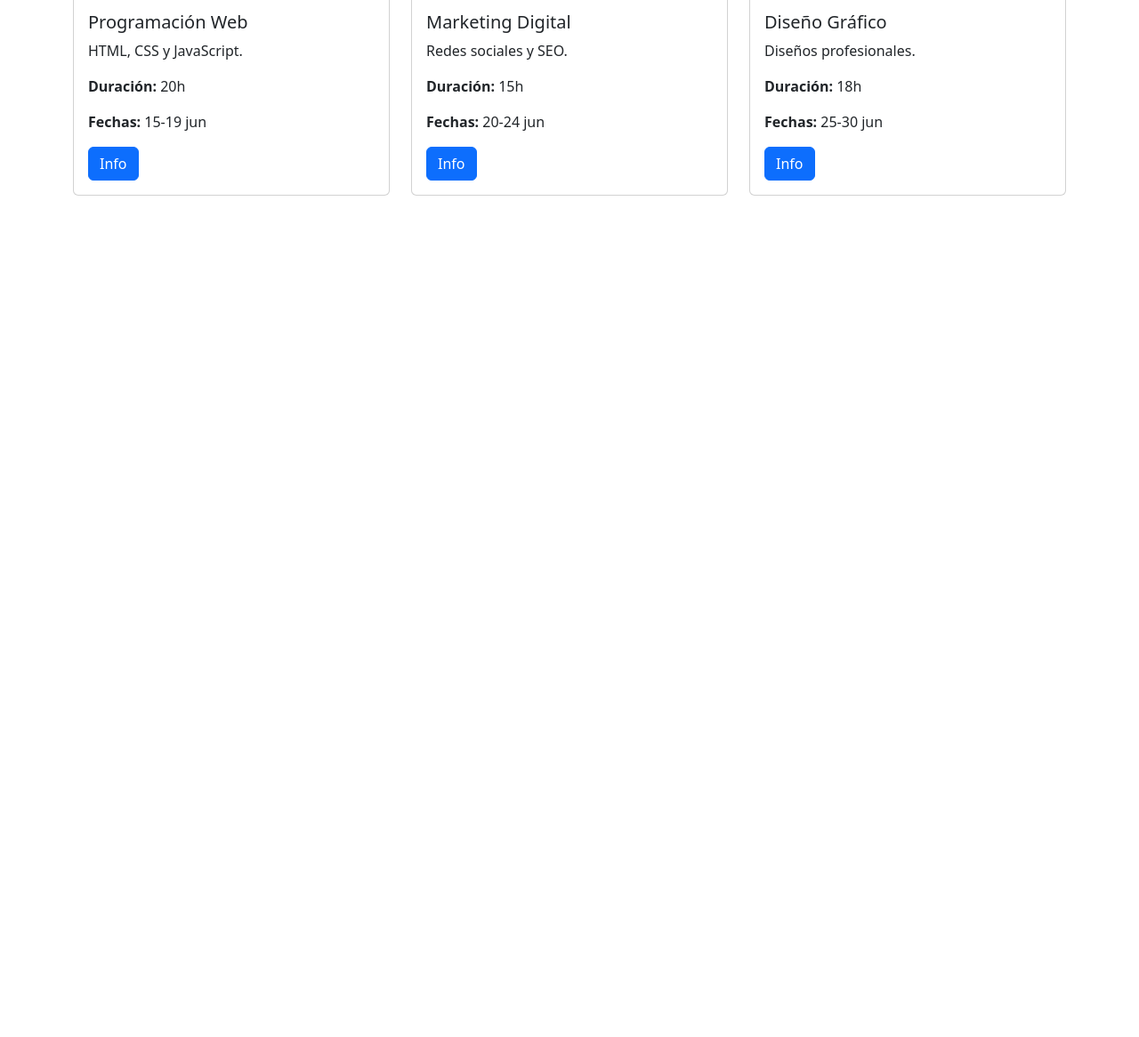
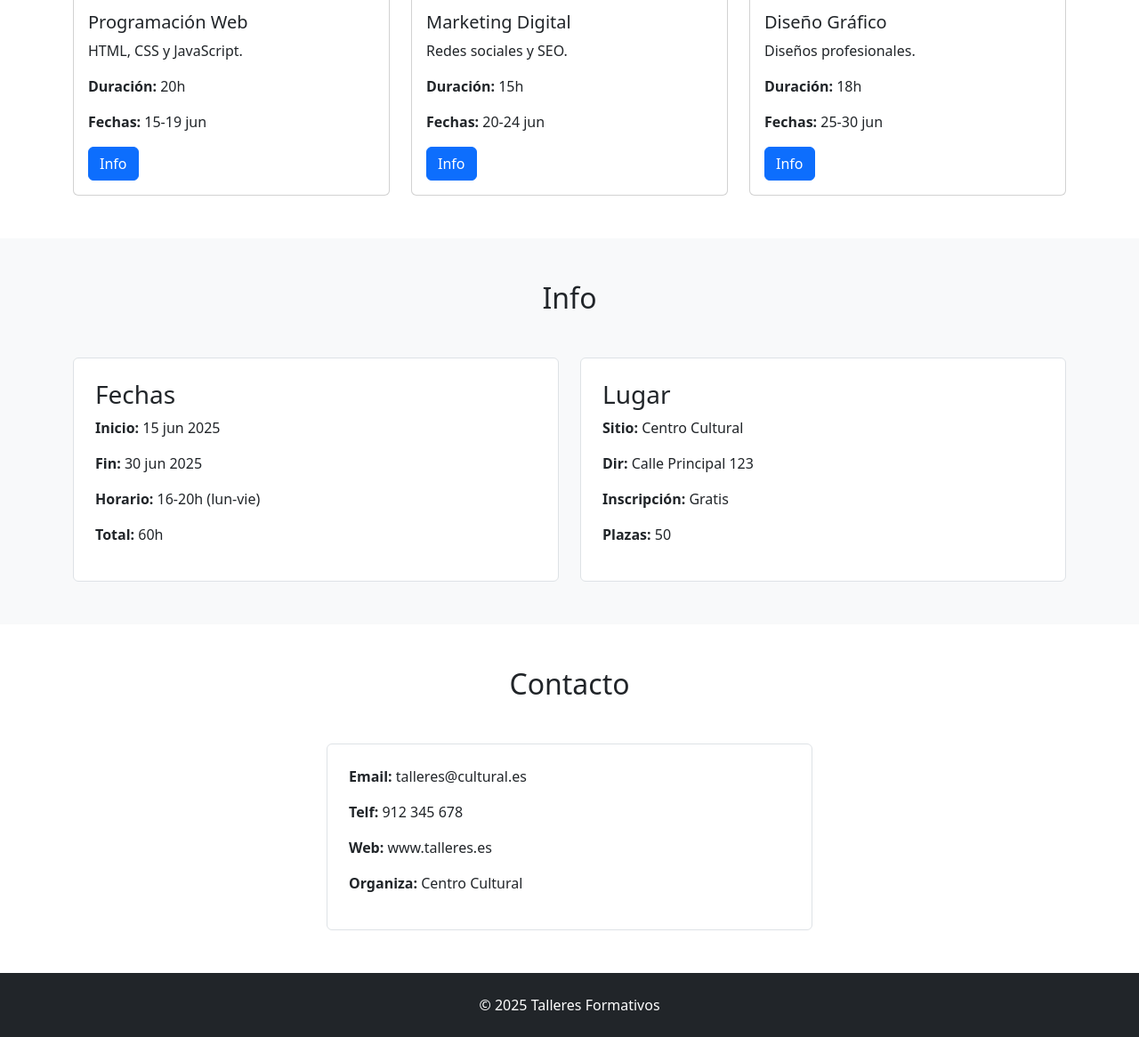
Before and after one commit to maareadoo-963/TrabajoAppWeb, a plain HTML site: page index.html in a window 1280 px wide. Shown: the part 801-1967 px from the top of the page at 89% size. Before the commit the page ends 1069 px from the top, so only its background shows below. Drawn offline with nearby package versions, Linux system fonts and the light colour scheme.

Commit message:
Actualización 2 index.html
He creado el apartado de información, contacto y footer

```diff
--- a/index.html
+++ b/index.html
@@ -78,3 +78,51 @@
             </div>
         </div>
     </section>
+	<section id="info" class="py-5 bg-light">
+        <div class="container">
+            <h2 class="text-center mb-5">Info</h2>
+            <div class="row">
+                <div class="col-6">
+                    <div class="p-4 bg-white border rounded">
+                        <h3>Fechas</h3>
+                        <p><strong>Inicio:</strong> 15 jun 2025</p>
+                        <p><strong>Fin:</strong> 30 jun 2025</p>
+                        <p><strong>Horario:</strong> 16-20h (lun-vie)</p>
+                        <p><strong>Total:</strong> 60h</p>
+                    </div>
+                </div>
+                <div class="col-6">
+                    <div class="p-4 bg-white border rounded">
+                        <h3>Lugar</h3>
+                        <p><strong>Sitio:</strong> Centro Cultural</p>
+                        <p><strong>Dir:</strong> Calle Principal 123</p>
+                        <p><strong>Inscripción:</strong> Gratis</p>
+                        <p><strong>Plazas:</strong> 50</p>
+                    </div>
+                </div>
+            </div>
+        </div>
+    </section>
+    <section id="contacto" class="py-5">
+        <div class="container">
+            <h2 class="text-center mb-5">Contacto</h2>
+
+            <div class="row">
+                <div class="col-6 mx-auto">
+                    <div class="p-4 border rounded">
+                        <p><strong>Email:</strong> talleres@cultural.es</p>
+                        <p><strong>Telf:</strong> 912 345 678</p>
+                        <p><strong>Web:</strong> www.talleres.es</p>
+                        <p><strong>Organiza:</strong> Centro Cultural</p>
+                    </div>
+                </div>
+            </div>
+        </div>
+    </section>
+    <footer class="bg-dark text-white text-center py-4">
+        <div class="container">
+            <p class="mb-0">© 2025 Talleres Formativos</p>
+        </div>
+    </footer>
+</body>
+</html>
```
